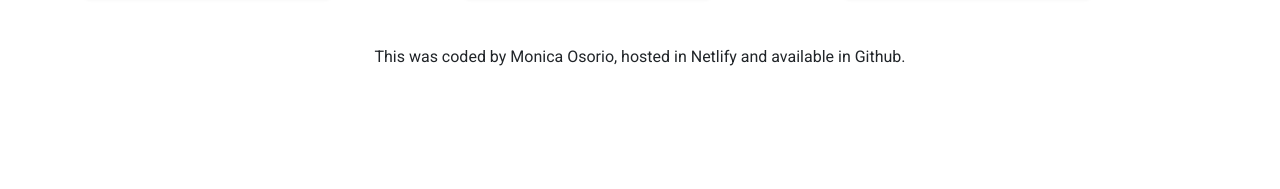
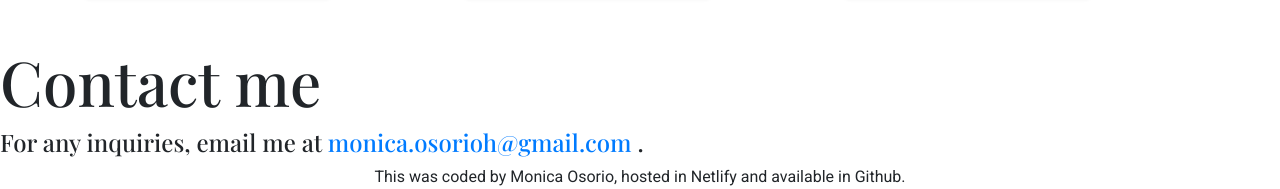
Before and after one commit to MoniOsorio/MO-portfolio, a plain HTML site: page about.html in a window 1280 px wide. Shown: the part 727-916 px from the top of the page. Before the commit the page ends 800 px from the top, so only its background shows below. Drawn offline with nearby package versions, Linux system fonts and the light colour scheme.

Commit message:
added contact section on about

```diff
--- a/about.html
+++ b/about.html
@@ -26,7 +26,7 @@
       <div class="navbar-nav">
         <a class="nav-link light" aria-current="page" href="index.html">Home</a>
         <a class="nav-link active" href="about.html">More</a>
-        <a class="nav-link" href="#">Contact</a>
+        <a class="nav-link" href="about.html#contactme">Contact</a>
       </div>
     </div>
   </div>
@@ -56,6 +56,12 @@
         </div>
     </div>
 </div>
+<div id="contactme">
+<h2> Contact me</h2>
+<h4>
+    For any inquiries, email me at <a href="mailto:monica.osorioh@gmail.com">monica.osorioh@gmail.com </a>.
+</h4>
+</div>
 </body>
 <footer class="text-center">
     This was coded by Monica Osorio, hosted in Netlify and available in Github.
```
Also changed, not shown: index.html (+1 -1 lines).
